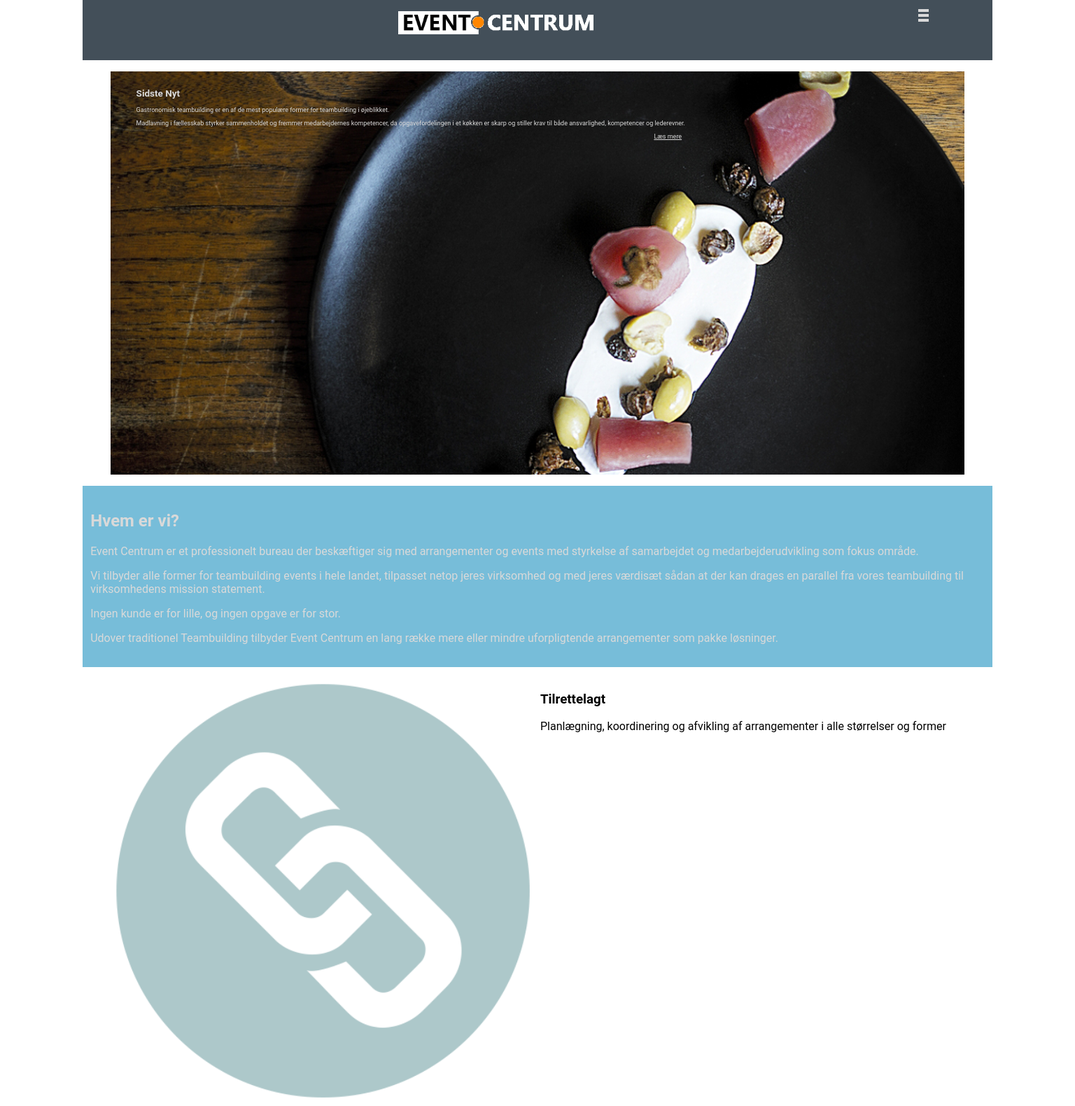
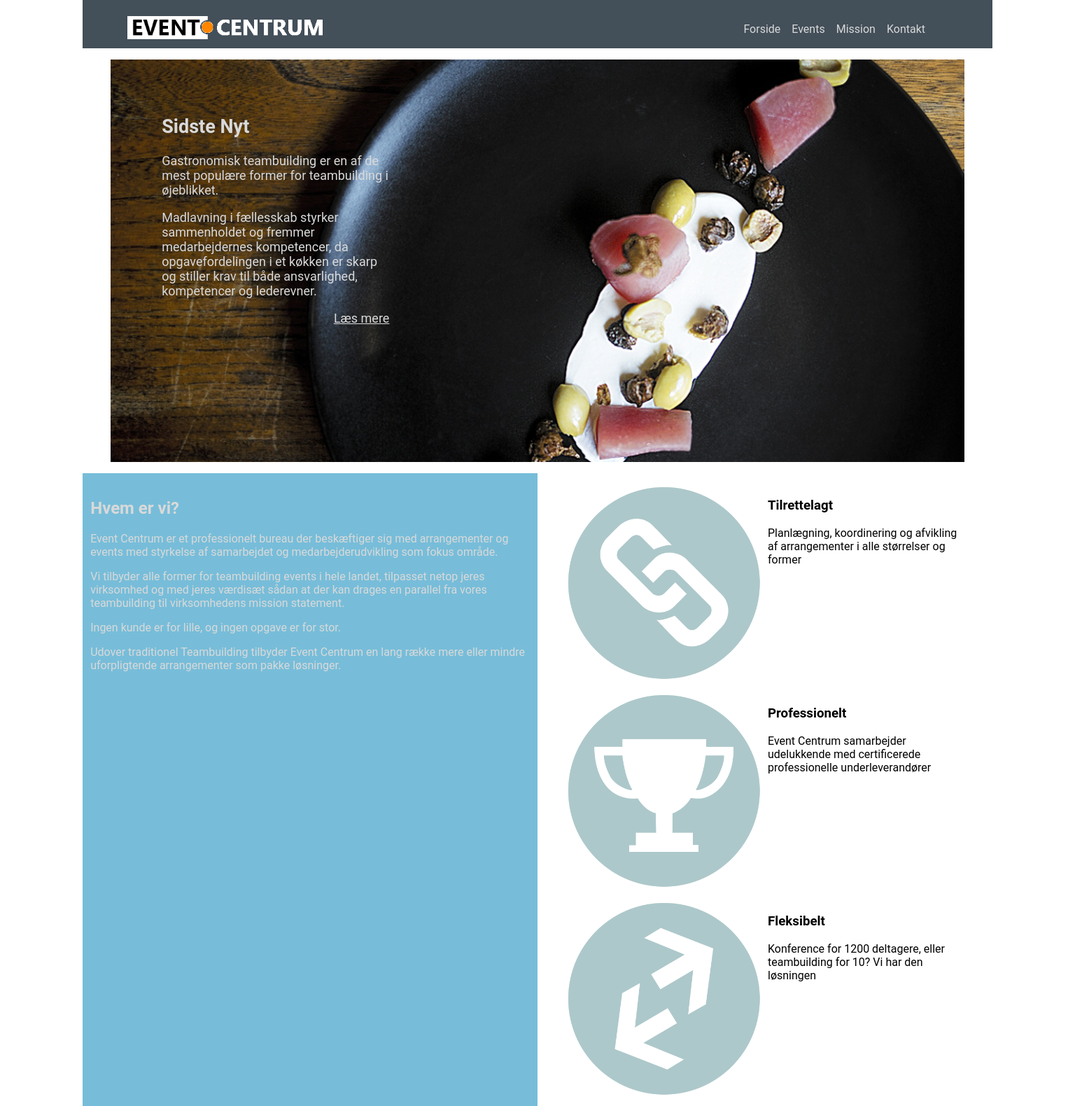
Before and after one commit to Chrstjan/GF2-Event-Centrum-Opgave, a plain HTML site: page index.html in a window 1536 px wide. Shown: the top 1580 px of the page at 70% size. Drawn offline with Linux system fonts and the light colour scheme.

Commit message:
Made the desktop version of the front page

```diff
--- a/Assets/css/footer.css
+++ b/Assets/css/footer.css
@@ -3,7 +3,8 @@
     grid-template-columns: repeat(1, 1fr);
 }
 
-.contact-us {
+.contact-us,
+.right-side {
     background: #434F59;
     color: #D9D9D9;
     padding: 1rem 0.7rem;
@@ -78,3 +79,15 @@
 .invalid {
     border: 2px solid red;
 }
+
+/* Desktop */
+@media (min-width: 1300px) {
+    .main-footer {
+        display: grid;
+        grid-template-columns: repeat(2, 1fr);
+    }
+
+    .main-footer .contact-icon {
+        width: 10vw;
+    }
+}
--- a/Assets/css/header.css
+++ b/Assets/css/header.css
@@ -53,3 +53,33 @@
     display: block;
     background: #D9D9D9;
 }
+
+/* Desktop */
+@media (min-width: 1300px) {
+
+    .main-header {
+        flex-direction: row;
+        align-items: center;
+        justify-content: space-between;
+    }
+
+    .main-header .main-nav {
+        display: flex;
+        flex-direction: row;
+        justify-content: center;
+        align-items: center;
+    }
+
+    .main-header .main-nav ul {
+        display: flex;
+        flex-direction: row;
+    }
+
+    .main-nav #hamburger {
+        display: none;
+    }
+
+    .main-nav ul li {
+        display: block;
+    }
+}
--- a/Assets/css/main-content.css
+++ b/Assets/css/main-content.css
@@ -31,10 +31,6 @@
     padding: 1rem 0.7rem;
 }
 
-.about-us .about-logos {
-
-}
-
 .about-logos .about-icon {
     display: grid;
     grid-template-columns: repeat(2, 1fr);
@@ -44,3 +40,18 @@
 .about-logos .about-icon img {
     width: 100%;
 }
+
+/* Desktop */
+@media (min-width: 1300px) {
+    .hero-image .hero-figcaption {
+        left: 6%;
+        top: 10%;
+        font-size: 18px;
+        max-width: 330px;
+    }
+
+    .about-us {
+        display: grid;
+        grid-template-columns: repeat(2, 1fr);
+    }
+}
```
